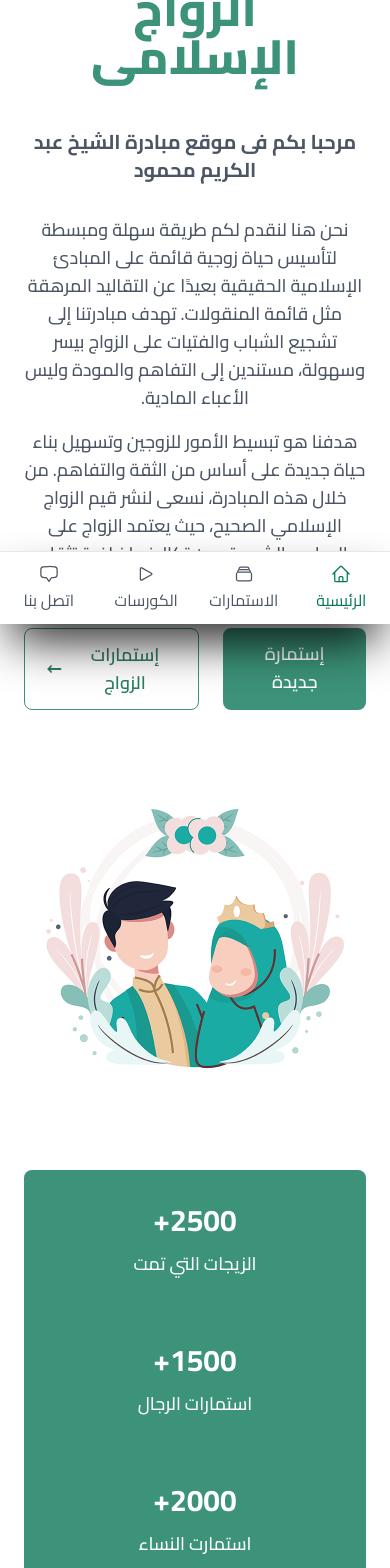
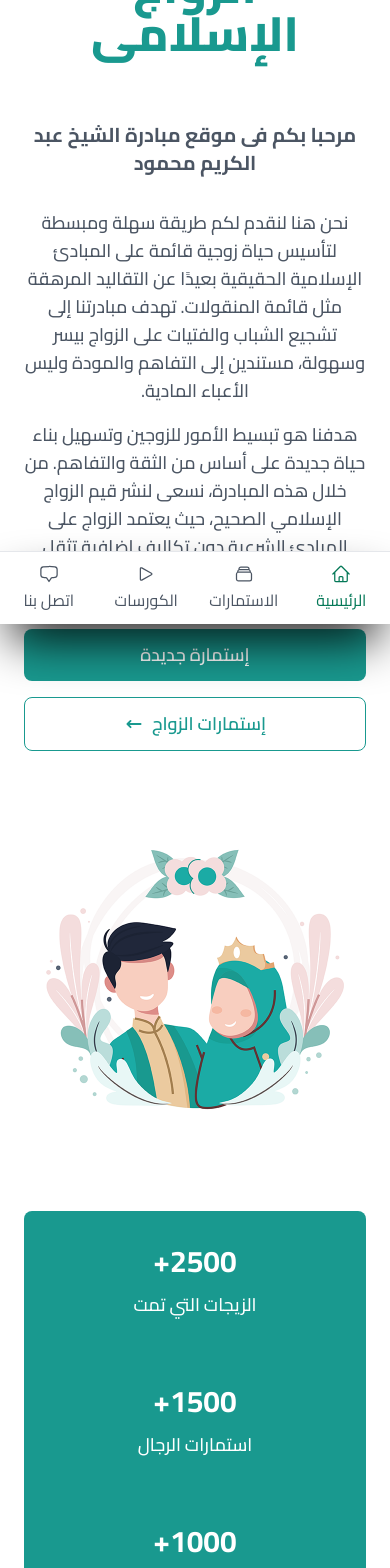
Before and after one commit to Ahmed-Adel-Morsi/Zwaj-Islamy, a React (Vite) app: page / in a window 390 px wide. Shown: the part 220-1788 px from the top of the page. Built offline with nearby package versions, Linux system fonts and the light colour scheme.

Commit message:
Refactor tailwind.config.js to update main and main-hov colors

```diff
--- a/src/App.jsx
+++ b/src/App.jsx
@@ -29,7 +29,7 @@ function App() {
     <>
       <ScrollToTop />
       <Navbar />
-      <main className="min-h-[calc(100vh-128px)] flex flex-col">
+      <main className="min-h-[calc(100vh-81px-64px-1.5rem)] flex flex-col">
         <Routes>
           <Route path={ROUTES.HOME} element={<Home />} />
           <Route path={ROUTES.FORMS} element={<Outlet />}>
--- a/src/components/Footer.jsx
+++ b/src/components/Footer.jsx
@@ -5,7 +5,7 @@ function Footer() {
   let date = new Date().getFullYear();
 
   return (
-    <footer className="bg-gray-800 h-16 flex-center mb-[48px] xs:mb-[72px] sm:mb-0">
+    <footer className="bg-teal-900 h-16 flex-center mb-[48px] xs:mb-[72px] sm:mb-0">
       <div className="mx-auto max-w-7xl text-[4vw] xs:text-base px-6 lg:px-8 text-center text-white font-medium">
         حقوق الطبع محفوظة لموقع{" "}
         <Link
--- /dev/null
+++ b/src/components/NumberCounter.jsx
@@ -0,0 +1,55 @@
+import { useEffect, useRef, useState } from "react";
+
+function NumberCounter({ start = 0, end = 1000, duration = 3000 }) {
+  const [count, setCount] = useState(start);
+  const [isVisible, setIsVisible] = useState(false);
+  const elementRef = useRef(null);
+
+  useEffect(() => {
+    const observer = new IntersectionObserver(
+      ([entry]) => {
+        if (entry.isIntersecting) {
+          setIsVisible(true);
+        }
+      },
+      { threshold: 0.1 } // Trigger when 10% of the element is visible
+    );
+
+    if (elementRef.current) {
+      observer.observe(elementRef.current);
+    }
+
+    return () => {
+      if (elementRef.current) {
+        observer.unobserve(elementRef.current);
+      }
+    };
+  }, []);
+
+  useEffect(() => {
+    if (isVisible) {
+      let startTimestamp = null;
+
+      const step = (timestamp) => {
+        if (!startTimestamp) startTimestamp = timestamp;
+        const progress = Math.min((timestamp - startTimestamp) / duration, 1);
+        const currentNumber = Math.floor(progress * (end - start) + start);
+        setCount(currentNumber);
+
+        if (progress < 1) {
+          window.requestAnimationFrame(step);
+        }
+      };
+
+      window.requestAnimationFrame(step);
+    }
+  }, [isVisible, start, end, duration]);
+
+  return (
+    <h3 className="text-xl xs:text-3xl font-bold" ref={elementRef}>
+      {count}+
+    </h3>
+  );
+}
+
+export default NumberCounter;
--- a/src/pages/Home.jsx
+++ b/src/pages/Home.jsx
@@ -14,10 +14,11 @@ import {
   ArrowLongLeftIcon,
   ChevronDoubleLeftIcon,
 } from "@heroicons/react/16/solid";
+import NumberCounter from "../components/NumberCounter";
 
 function Landing() {
   return (
-    <div className="max-w-7xl min-h-[calc(100vh-128px)] mx-auto pt-5 pb-16 px-3 xs:px-6 lg:px-8 flex flex-col justify-evenly gap-8">
+    <div className="max-w-7xl min-h-[calc(100vh-81px-1.5rem)] mx-auto pt-5 pb-16 px-3 xs:px-6 lg:px-8 flex flex-col justify-evenly gap-8">
       <div className="block lg:flex-center gap-12">
         <div className="lg:w-2/3 flex-center">
           <div className="grow text-center lg:text-start">
@@ -25,7 +26,7 @@ function Landing() {
               مبادرة <br />
               <span className="text-main block mt-2">الزواج الإسلامى</span>
             </h1>
-            <div className="xs:mt-12 text-gray-600">
+            <div className="xs:mt-16 mb-10 text-gray-600">
               <p className="section-p font-bold">
                 مرحبا بكم فى موقع مبادرة الشيخ عبد الكريم محمود
               </p>
@@ -42,7 +43,7 @@ function Landing() {
                 إضافية تثقل كاهل العائلات.
               </p>
             </div>
-            <div className="xs:mt-8 flex gap-6 justify-center lg:justify-start">
+            <div className="flex flex-col sm:flex-row gap-4 sm:gap-6 justify-center lg:justify-start">
               <Link
                 to={`${ROUTES.FORMS}/${ROUTES.NEW_FROM}`}
                 className="bg-main text-white font-semibold text-lg px-5 py-3 rounded-lg hover:bg-main-hov transition"
@@ -51,7 +52,7 @@ function Landing() {
               </Link>
               <Link
                 to={ROUTES.FORMS}
-                className="flex-center gap-2 border border-main text-main-hov hover:bg-black/5 rounded-lg px-5 py-3 font-semibold text-lg transition"
+                className="flex-center gap-2 border border-main text-main hover:bg-black/5 rounded-lg px-5 py-3 font-semibold text-lg transition"
               >
                 إستمارات الزواج
                 <ArrowLongLeftIcon className="size-5" />
@@ -63,22 +64,22 @@ function Landing() {
           <img
             src={homeVector}
             alt="zwaj"
-            className="w-[400px] h-[400px] object-cover"
+            className="xs:size-[400px] object-cover"
           />
         </div>
       </div>
       <div className="w-full lg:w-3/4 mx-auto rounded-lg bg-main text-white flex flex-col sm:flex-row">
-        <div className="p-8 text-center grow">
-          <h3 className="text-3xl font-bold">2500+</h3>
-          <p className="mt-3 text-lg font-medium">الزيجات التي تمت</p>
+        <div className="p-4 xs:p-8 text-center grow">
+          <NumberCounter end={2500} duration={5000} />
+          <p className="mt-3 xs:text-lg font-medium">الزيجات التي تمت</p>
         </div>
-        <div className="p-8 text-center grow">
-          <h3 className="text-3xl font-bold">1500+</h3>
-          <p className="mt-3 text-lg font-medium">استمارات الرجال</p>
+        <div className="p-4 xs:p-8 text-center grow">
+          <NumberCounter end={1500} duration={4000} />
+          <p className="mt-3 xs:text-lg font-medium">استمارات الرجال</p>
         </div>
-        <div className="p-8 text-center grow">
-          <h3 className="text-3xl font-bold">2000+</h3>
-          <p className="mt-3 text-lg font-medium">استمارت النساء</p>
+        <div className="p-4 xs:p-8 text-center grow">
+          <NumberCounter end={1000} />
+          <p className="mt-3 xs:text-lg font-medium">استمارات النساء</p>
         </div>
       </div>
     </div>
@@ -87,14 +88,14 @@ function Landing() {
 
 function MobadraVideo() {
   return (
-    <div className="relative isolate overflow-hidden bg-gray-900 py-7 xs:py-12 sm:py-16 lg:py-24">
+    <div className="bg-teal-900 py-7 xs:py-12 sm:py-16 lg:py-24">
       <div className="mx-auto max-w-7xl px-3 xs:px-6 lg:px-8 text-center">
         <div>
           <h2 className="section-header text-white">يعنى إيه زواج إسلامى</h2>
           <p className="section-p text-yellow-400">فيديو توضيحى</p>
           <div className="relative pt-[56.67%]">
             <iframe
-              src="https://player.vimeo.com/video/830357190?badge=0&amp;autopause=0&amp;player_id=0&amp;app_id=58479"
+              src="https://player.vimeo.com/video/830357190?badge=0&amp;autopause=0&amp;player_id=0&amp;app_id=58479&dnt=1"
               allow="autoplay; fullscreen; picture-in-picture; clipboard-write"
               title="Intro"
               className="absolute h-full w-full top-0 left-0"
@@ -102,18 +103,6 @@ function MobadraVideo() {
           </div>
           <script src="https://player.vimeo.com/api/player.js"></script>
         </div>
-      </div>
-      <div
-        className="absolute left-1/2 top-0 -z-10 -translate-x-1/2 blur-3xl xl:-top-6"
-        aria-hidden="true"
-      >
-        <div
-          className="aspect-[1155/678] w-[72.1875rem] bg-gradient-to-tr from-[#ff80b5] to-[#9089fc] opacity-30"
-          style={{
-            clipPath:
-              "polygon(74.1% 44.1%, 100% 61.6%, 97.5% 26.9%, 85.5% 0.1%, 80.7% 2%, 72.5% 32.5%, 60.2% 62.4%, 52.4% 68.1%, 47.5% 58.3%, 45.2% 34.5%, 27.5% 76.7%, 0.1% 64.9%, 17.9% 100%, 27.6% 76.8%, 76.1% 97.7%, 74.1% 44.1%)",
-          }}
-        ></div>
       </div>
     </div>
   );
@@ -157,11 +146,13 @@ function Forms() {
         </p>
       </div>
       <div className="mt-10 swiper select-none mx-auto max-w-2xl lg:max-w-7xl pb-10">
-        <div className="flex justify-between items-center">
-          <h3 className="text-3xl font-semibold mt-3 mb-6">إستمارات الرجال</h3>
+        <div className="flex flex-col min-[400px]:flex-row min-[400px]:justify-between items-center mb-6 min-[400px]:mb-0">
+          <h3 className="text-3xl font-semibold mt-3 mb-3 min-[400px]:mb-6 text-center">
+            إستمارات الرجال
+          </h3>
           <Link
             to={`${ROUTES.FORMS}/${ROUTES.MEN}`}
-            className="flex items-center gap-2 font-medium text-lg text-main-hov hover:text-main hover:underline hover:underline-offset-8"
+            className="flex items-center gap-2 font-medium text-lg text-main hover:text-main-hov hover:underline hover:underline-offset-8"
           >
             عرض الكل
             <ChevronDoubleLeftIcon className="size-5" />
@@ -181,11 +172,13 @@ function Forms() {
         <div className="swiper-scrollbar cursor-grab active:cursor-grabbing !h-2 !w-1/2 !left-1/2 -translate-x-1/2"></div>
       </div>
       <div className="mt-10 swiper select-none mx-auto max-w-2xl lg:max-w-7xl pb-10">
-        <div className="flex justify-between items-center">
-          <h3 className="text-3xl font-semibold mt-3 mb-6">إستمارات النساء</h3>
+        <div className="flex flex-col min-[400px]:flex-row min-[400px]:justify-between items-center mb-6 min-[400px]:mb-0">
+          <h3 className="text-3xl font-semibold mt-3 mb-3 min-[400px]:mb-6 text-center">
+            إستمارات النساء
+          </h3>
           <Link
             to={`${ROUTES.FORMS}/${ROUTES.WOMEN}`}
-            className="flex items-center gap-2 font-medium text-lg text-main-hov hover:text-main hover:underline hover:underline-offset-8"
+            className="flex items-center gap-2 font-medium text-lg text-main hover:text-main-hov hover:underline hover:underline-offset-8"
           >
             عرض الكل
             <ChevronDoubleLeftIcon className="size-5" />
@@ -210,7 +203,8 @@ function Forms() {
 
 function DownloadApp() {
   return (
-    <div className="bg-gray-900 py-7 xs:py-12 sm:py-16 lg:py-24 mx-auto w-[90%] max-w-7xl rounded-xl">
+    <div className="container pb-7 xs:pb-12 lg:pb-16 xl:pb-24 mx-auto max-w-7xl px-3 xs:px-6 lg:px-8">
+      <div className="bg-teal-900 py-7 xs:py-12 sm:py-16 lg:py-24 max-w-7xl rounded-xl">
         <div className="px-3 xs:px-6 lg:px-8 text-center">
           <div>
             <h2 className="section-header text-white">تحميل التطبيق</h2>
@@ -242,12 +236,13 @@ function DownloadApp() {
           </div>
         </div>
       </div>
+    </div>
   );
 }
 
 function ShekhMahmoud() {
   return (
-    <div className="relative isolate overflow-hidden py-12 sm:py-16 lg:py-24">
+    <div className="relative isolate overflow-hidden pb-12 sm:pb-16 lg:pb-24">
       <div className="mx-auto max-w-7xl px-6 lg:px-8 text-center">
         <figcaption>
           <img
--- a/tailwind.config.js
+++ b/tailwind.config.js
@@ -8,8 +8,8 @@ export default {
         cairo: ["Cairo", "sans-serif"],
       },
       colors: {
-        main: "#3C9379",
-        "main-hov": "#2f7d66",
+        main: "#19998f",
+        "main-hov": "#1aa09a",
       },
     },
     screens: {
```
Also changed, not shown: src/components/Navbar.jsx (+8 -9 lines), src/pages/Courses.jsx (+3 -15 lines). Lines whose indentation alone changed are shown as unchanged.
